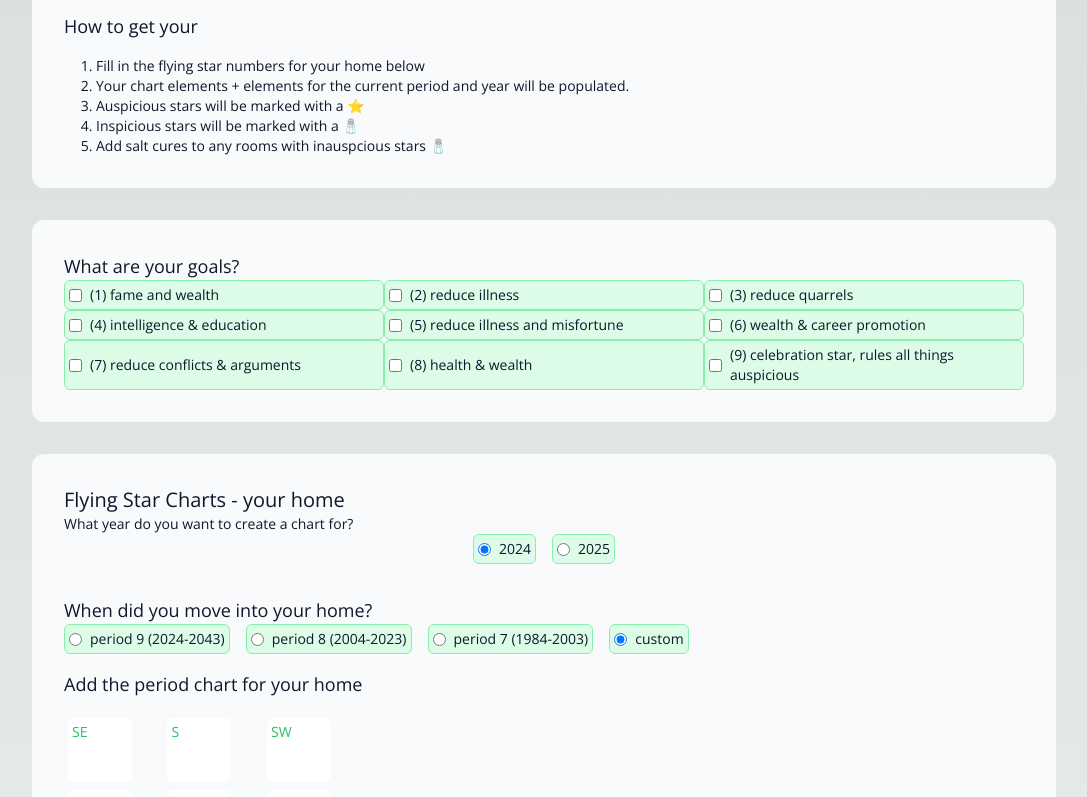
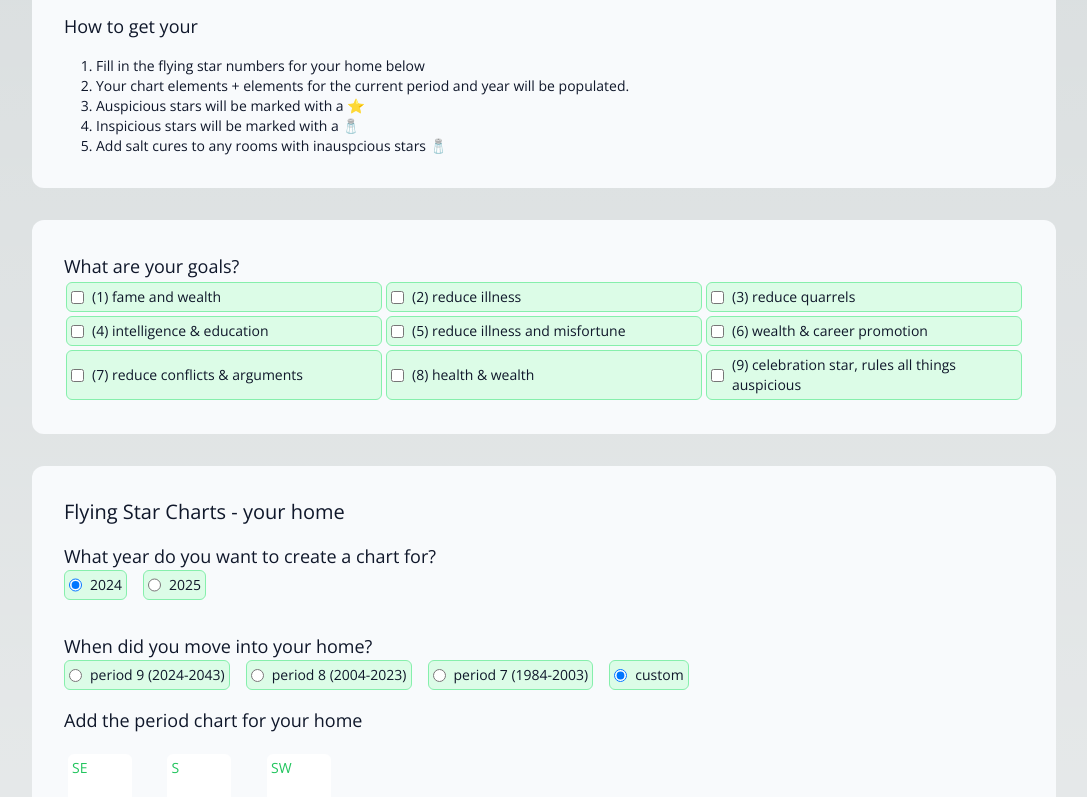
Before and after one commit to nivaaz/flying-star-feng-shui, a Next.js app: page / in a window 1280 px wide. Shown: the part 436-1233 px from the top of the page, without its empty margins (96-1183 px from the left). Built offline with nearby package versions, Linux system fonts and the light colour scheme; a web font is replaced by a local one.

Commit message:
fix formatting for years

```diff
--- a/src/app/page.tsx
+++ b/src/app/page.tsx
@@ -99,7 +99,7 @@ export default function Home() {
               {Array.from(Array(9).keys()).map((_, index) => (
                 <label
                   key={index}
-                  className="flex items-center space-x-2 p-1 border border-green-300 bg-green-100 rounded-md"
+                  className="m-0.5 flex items-center space-x-2 p-1 border border-green-300 bg-green-100 rounded-md"
                 >
                   <input
                     type="checkbox"
@@ -120,13 +120,16 @@ export default function Home() {
         </Container>
         <Container>
           <div>
-            <h2 className="text-xl">Flying Star Charts - your home</h2>
+            <h2 className="text-xl pb-4">Flying Star Charts - your home</h2>
           </div>
-          <div> What year do you want to create a chart for?</div>
-          <div className="flex justify-center space-x-4">
+          <p className="text-lg">
+            {" "}
+            What year do you want to create a chart for?
+          </p>
+          <div className="flex space-x-4">
             {[...Object.keys(currentYear)].map((year) => (
               <label
-                className="flex items-center space-x-2 p-1 border border-green-300 bg-green-100 rounded-md"
+                className="flex space-x-2 p-1 border border-green-300 bg-green-100 rounded-md"
                 key={year}
               >
                 <input
```
